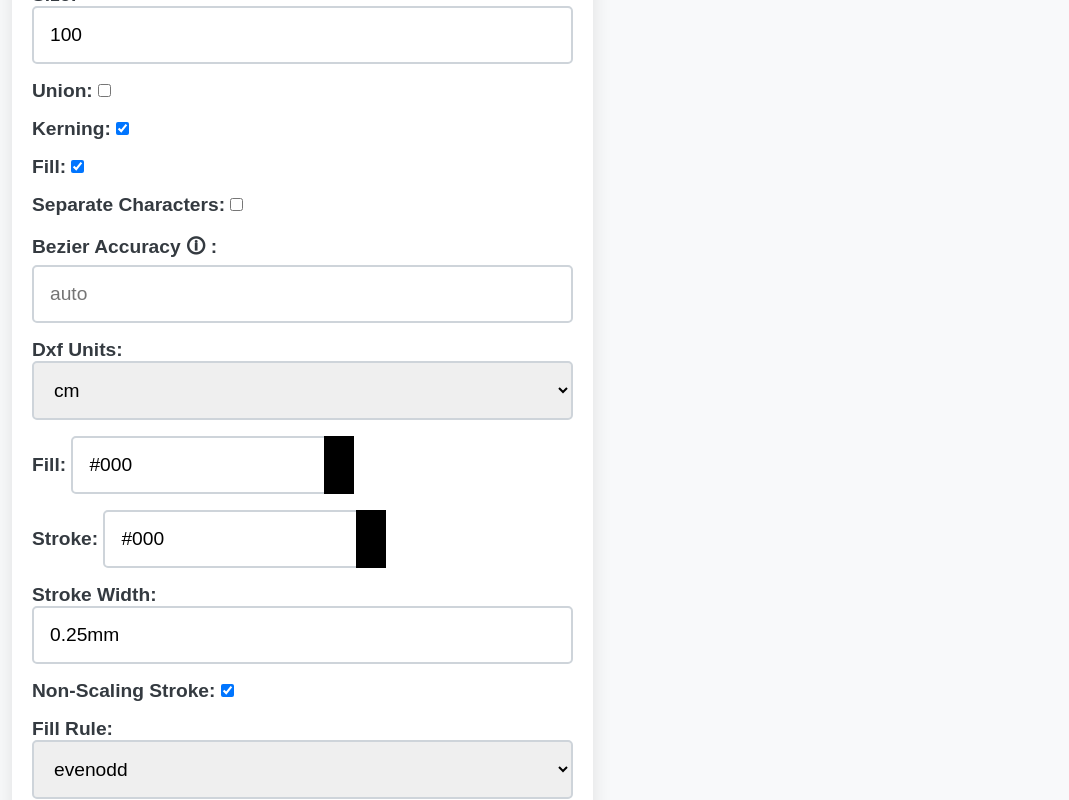
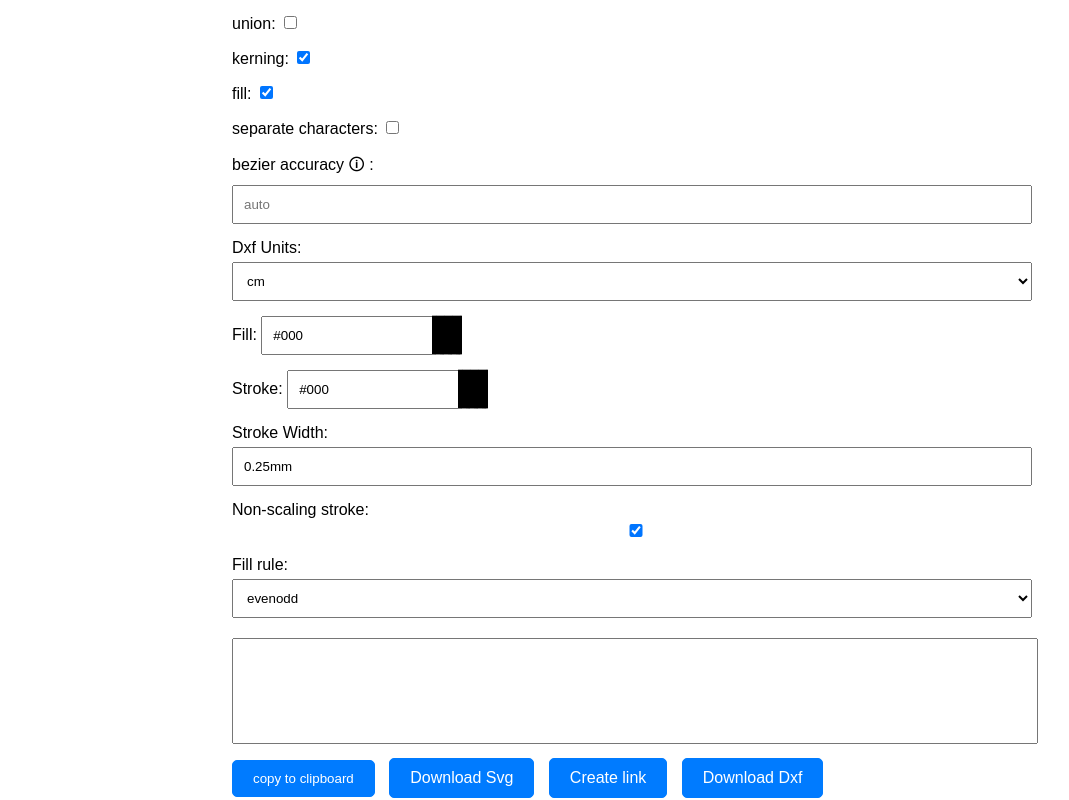
Before and after one commit to theriturajps/Text-To-SVG-Convertor, a website with bundled scripts: page index.html in a window 1280 px wide. Shown: the part 500-1300 px from the top of the page, without its empty margins (8-1077 px from the left). Built offline with nearby package versions, Linux system fonts and the light colour scheme; no server answers.

Commit message:
Update index.css

```diff
--- a/index.css
+++ b/index.css
@@ -1,118 +1,67 @@
-body, div, input, select, button {
+body {
     font-family: 'Arial', sans-serif;
-    box-sizing: border-box;
     margin: 0;
     padding: 0;
+    box-sizing: border-box;
 }
 
-body {
-    background-color: #f8f9fa;
-    color: #343a40;
+h1 {
+    text-align: center;
 }
 
 main {
-    display: flex;
-    justify-content: space-between;
+    max-width: 800px;
+    margin: 0 auto;
     padding: 20px;
 }
 
-.content {
-    background-color: #ffffff;
-    padding: 20px;
-    border-radius: 10px;
-    box-shadow: 0 0 20px rgba(0, 0, 0, 0.1);
+.input-holder {
+    margin-bottom: 15px;
 }
 
-h1 {
-    font-size: 2.5rem;
-    margin-bottom: 1.5rem;
-    text-align: center;
-    color: #6E24B2;
+.input {
+    width: 100%;
+    padding: 10px;
+    margin-top: 5px;
+    box-sizing: border-box;
 }
 
-label {
-    font-size: 1.2rem;
-    font-weight: 600;
-    display: block;
-    margin-bottom: 1rem;
-    text-transform: capitalize;
-}
-
-select, input[type="text"], input[type="number"], textarea {
-    padding: 1rem;
-    border: 2px solid #ced4da;
-    border-radius: 5px;
-    outline: none;
-    font-size: 1.2rem;
+.input-text {
     width: 100%;
 }
 
-select:focus, input[type="text"]:focus, input[type="number"]:focus {
-    border-color: #6E24B2;
+.input-size {
+    width: 80px;
 }
 
-#output-svg {
-    min-height: 250px;
-    resize: none;
-    font-size: 1rem;
-    padding: 10px;
+.textarea-container {
+    position: relative;
 }
 
-textarea:focus {
-    border-color: #6E24B2;
+textarea {
+    width: 100%;
+    height: 100px;
+    resize: none;
 }
 
 .buttons-container {
-    display: flex;
-    flex-wrap: wrap;
-    gap: 15px;
-    justify-content: center;
-    margin-top: 1.5rem;
+    margin-top: 10px;
 }
 
 .btn {
-    padding: 10px;
-    background-color: #6E24B2;
+    display: inline-block;
+    padding: 10px 20px;
+    margin-right: 10px;
+    text-decoration: none;
     color: #fff;
-    border: none;
+    background-color: #007BFF;
+    border: 1px solid #007BFF;
     border-radius: 5px;
-    font-size: 1rem;
-    text-transform: capitalize;
     cursor: pointer;
-    transition: background-color 0.3s ease;
 }
 
-.btn:hover {
-    background-color: #4b1a7f;
+#svg-render {
+    margin-top: 20px;
 }
 
-.sidebar {
-    background-color: #ffffff;
-    padding: 20px;
-    border-radius: 10px;
-    box-shadow: 0 0 20px rgba(0, 0, 0, 0.1);
-}
-
-/* Responsive adjustments */
-@media screen and (max-width: 768px) {
-    .sidebar {
-        width: 100%;
-        margin-top: 20px;
-    }
-
-    main {
-        flex-direction: column;
-        align-items: center;
-    }
-
-    .content {
-        margin-top: 20px;
-    }
-}
-
-/* Mobile styles for textarea */
-@media screen and (max-width: 420px) {
-    textarea {
-        min-height: 180px;
-    }
-}
+/* Add any additional styles as needed */
```
